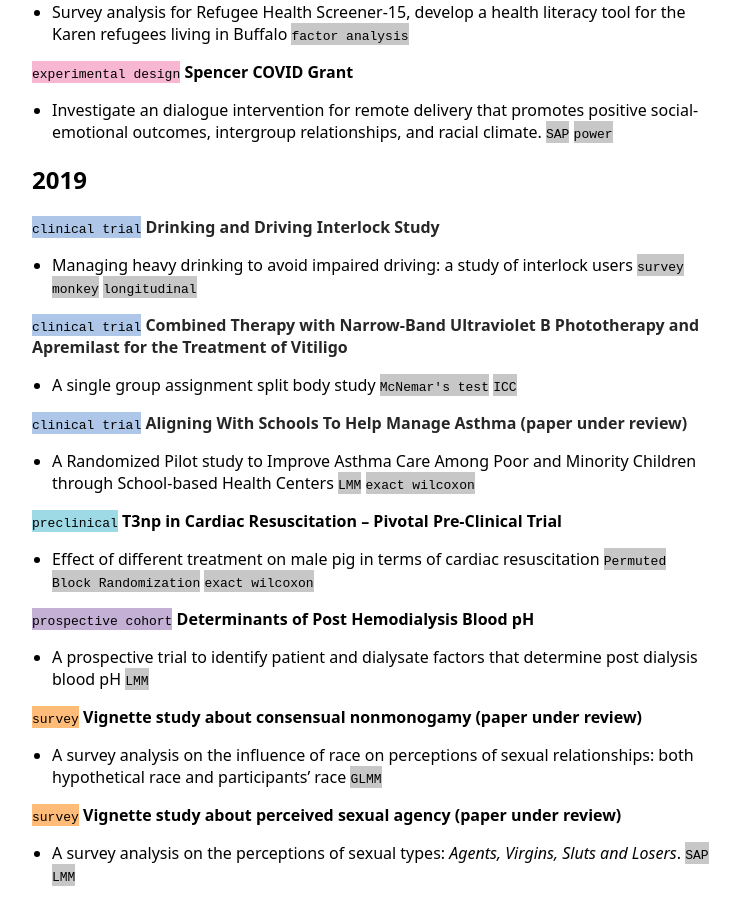
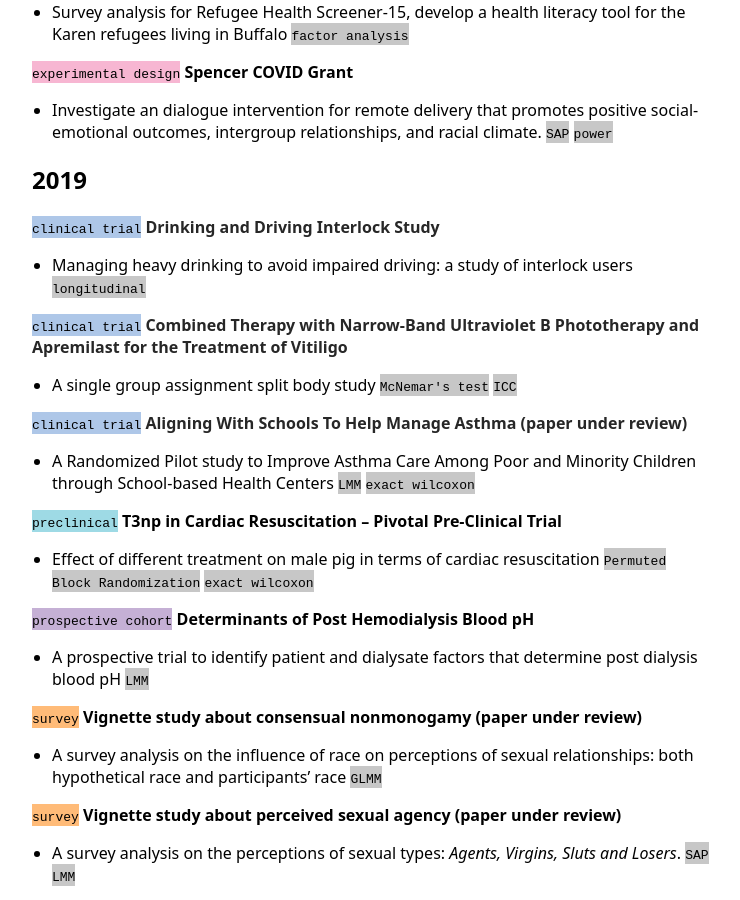
Before and after one commit to ziqiangc/ziqiangc.github.io, a Jekyll site: the page built from projects.md, in a window 1280 px wide and 900 px high, scrolled down 438 px. Shown: the whole window, without its empty margins (258-998 px from the left). Built offline with Jekyll 4.4.1, drawn with Linux system fonts in a browser that asks for light colours; our own code applies the rules of GitHub Pages for plain Markdown files.

Commit message:
Update projects.md

```diff
--- a/projects.md
+++ b/projects.md
@@ -14,7 +14,7 @@
 
 ## 2019
 <span style="background-color: #aec7e8">`clinical trial`</span> [**Drinking and Driving Interlock Study**](https://www.research.buffalo.edu/portal/clinicaltrial/protocol/5155)
-- Managing heavy drinking to avoid impaired driving: a study of interlock users <span style="background-color: #c7c7c7">`survey monkey`</span> <span style="background-color: #c7c7c7">`longitudinal`</span>
+- Managing heavy drinking to avoid impaired driving: a study of interlock users <span style="background-color: #c7c7c7">`longitudinal`</span>
 
 <span style="background-color: #aec7e8">`clinical trial`</span> [**Combined Therapy with Narrow-Band Ultraviolet B Phototherapy and Apremilast for the Treatment of Vitiligo**](https://clinicaltrials.gov/ct2/show/study/NCT03123016)
 - A single group assignment split body study <span style="background-color: #c7c7c7">`McNemar's test`</span> <span style="background-color: #c7c7c7">`ICC`</span>
```
